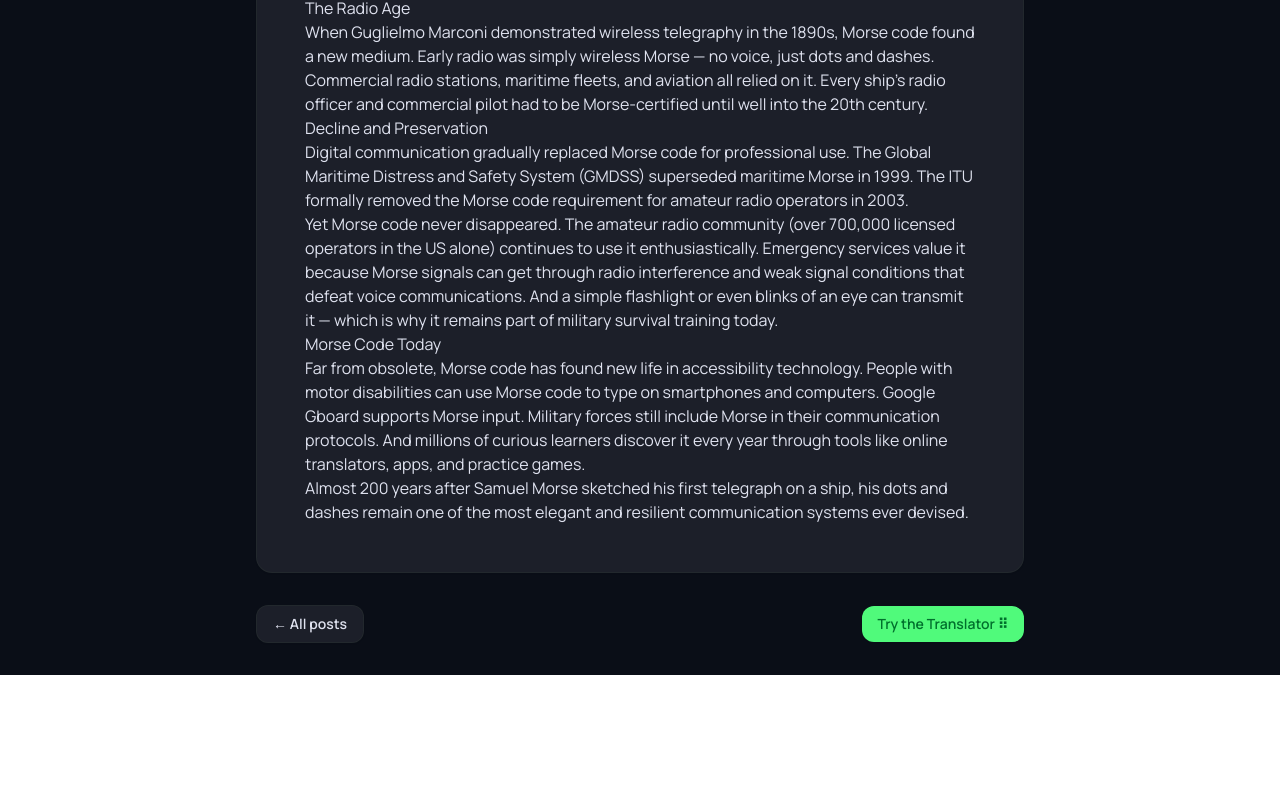
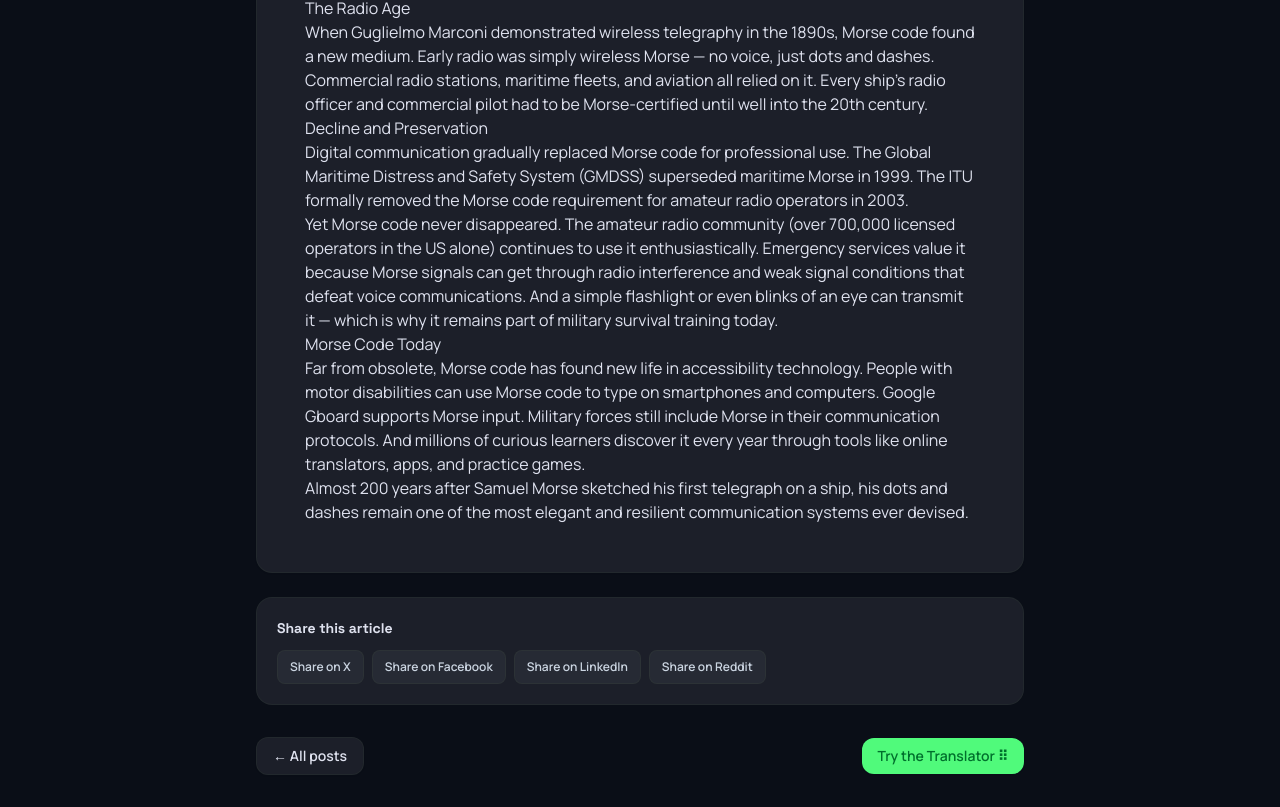
Before and after one commit to sandaru3n/Morse-Code-World, a Next.js app: page /blog/history-of-morse-code in a window 1280 px wide. Shown: the part 1717-2524 px from the top of the page. Before the commit the page ends 2392 px from the top, so only its background shows below. Built offline with nearby package versions, Linux system fonts and the light colour scheme; no server answers.

Commit message:
added more social option to blog

```diff
--- a/app/blog/[slug]/page.tsx
+++ b/app/blog/[slug]/page.tsx
@@ -1,9 +1,13 @@
 import type { Metadata } from "next";
 import { notFound } from "next/navigation";
 import Link from "next/link";
+import { BlogShare } from "@/components/blog/BlogShare";
 import { SiteTopBar } from "@/components/SiteTopBar";
 import { getPostBySlug, getAllSlugs } from "@/lib/blog";
 import { absoluteUrl, SITE_NAME } from "@/lib/site";
+
+const MAX_META_KEYWORDS = 5;
+const OG_IMAGE = "/favicon/android-chrome-512x512.png";
 
 type Props = { params: Promise<{ slug: string }> };
 
@@ -17,18 +21,35 @@ export async function generateMetadata({ params }: Props): Promise<Metadata> {
   if (!post) return {};
 
   const url = absoluteUrl(`/blog/${post.slug}`);
+  const keywords = post.tags.slice(0, MAX_META_KEYWORDS);
+
   return {
     alternates: { canonical: `/blog/${post.slug}` },
     title: `${post.title} | ${SITE_NAME}`,
     description: post.description,
-    keywords: post.tags,
+    keywords,
     openGraph: {
       type: "article",
       url,
       title: post.title,
       description: post.description,
       publishedTime: post.date,
-      tags: post.tags
+      siteName: SITE_NAME,
+      images: [
+        {
+          url: OG_IMAGE,
+          width: 512,
+          height: 512,
+          alt: post.title
+        }
+      ],
+      tags: keywords
+    },
+    twitter: {
+      card: "summary",
+      title: post.title,
+      description: post.description,
+      images: [OG_IMAGE]
     },
     other: { "Content-Language": "en" }
   };
@@ -123,7 +144,7 @@ export default async function BlogPostPage({ params }: Props) {
             <header className="mb-8">
               {/* Cover graphic */}
               <div className={`mb-6 flex h-36 items-center justify-center rounded-2xl bg-gradient-to-br ${post.coverGradient} sm:h-44`}>
-                <span className="text-7xl drop-shadow-md" role="img" aria-hidden="true">
+                <span className="text-7xl drop-shadow-md" role="img" aria-label={post.title}>
                   {post.coverEmoji}
                 </span>
               </div>
@@ -171,6 +192,8 @@ export default async function BlogPostPage({ params }: Props) {
               <Content />
             </article>
 
+            <BlogShare slug={post.slug} title={post.title} />
+
             {/* Footer nav */}
             <div className="mt-8 flex items-center justify-between">
               <Link
--- /dev/null
+++ b/app/blog/layout.tsx
@@ -0,0 +1,3 @@
+export default function BlogLayout({ children }: { children: React.ReactNode }) {
+  return children;
+}
--- a/app/globals.css
+++ b/app/globals.css
@@ -194,6 +194,11 @@
     @apply font-semibold text-neutral-900 dark:text-on-surface;
   }
 
+  /* Visual emphasis without extra <strong> tags (SEO) */
+  .prose-content .prose-emphasis {
+    @apply font-semibold text-neutral-900 dark:text-on-surface;
+  }
+
   .prose-content em {
     @apply italic text-neutral-800 dark:text-slate-200;
   }
--- a/components/SiteTopBar.tsx
+++ b/components/SiteTopBar.tsx
@@ -511,7 +511,7 @@ export function SiteTopBar({ locale: localeProp }: { locale?: TopBarLocale }) {
           >
             <img
               src="/favicon/android-chrome-192x192.png"
-              alt=""
+              alt="Morse Code World logo"
               width={40}
               height={40}
               fetchPriority="high"
--- /dev/null
+++ b/components/blog/BlogShare.tsx
@@ -0,0 +1,56 @@
+import { absoluteUrl } from "@/lib/site";
+
+type Props = {
+  slug: string;
+  title: string;
+};
+
+export function BlogShare({ slug, title }: Props) {
+  const pageUrl = absoluteUrl(`/blog/${slug}`);
+  const encodedUrl = encodeURIComponent(pageUrl);
+  const encodedTitle = encodeURIComponent(title);
+
+  const links = [
+    {
+      label: "Share on X",
+      href: `https://twitter.com/intent/tweet?url=${encodedUrl}&text=${encodedTitle}`
+    },
+    {
+      label: "Share on Facebook",
+      href: `https://www.facebook.com/sharer/sharer.php?u=${encodedUrl}`
+    },
+    {
+      label: "Share on LinkedIn",
+      href: `https://www.linkedin.com/sharing/share-offsite/?url=${encodedUrl}`
+    },
+    {
+      label: "Share on Reddit",
+      href: `https://www.reddit.com/submit?url=${encodedUrl}&title=${encodedTitle}`
+    }
+  ];
+
+  return (
+    <section
+      className="mt-6 rounded-2xl border border-slate-200/80 bg-white p-4 dark:border-outline-variant/20 dark:bg-surface-container sm:p-5"
+      aria-label="Share this article"
+    >
+      <h2 className="font-headline text-sm font-bold text-neutral-900 dark:text-on-surface">
+        Share this article
+      </h2>
+      <ul className="mt-3 flex flex-wrap gap-2">
+        {links.map(({ label, href }) => (
+          <li key={label}>
+            <a
+              href={href}
+              target="_blank"
+              rel="noopener noreferrer"
+              className="inline-flex items-center rounded-lg border border-slate-200/80 bg-slate-50 px-3 py-2 font-label text-xs font-semibold text-slate-700 transition-colors hover:border-emerald-300 hover:bg-emerald-50 hover:text-emerald-800 dark:border-outline-variant/25 dark:bg-surface-container-high dark:text-slate-300 dark:hover:border-primary-container/40 dark:hover:bg-primary-container/10 dark:hover:text-primary-container"
+            >
+              {label}
+            </a>
+          </li>
+        ))}
+      </ul>
+    </section>
+  );
+}
--- a/lib/blog/posts/how-to-learn-morse-code.tsx
+++ b/lib/blog/posts/how-to-learn-morse-code.tsx
@@ -15,7 +15,7 @@ export const post: BlogPost = {
   date: "2026-05-22",
   readingTime: 8,
   category: "Learning",
-  tags: ["learn morse code", "beginner guide", "practice", "tips"],
+  tags: ["learn morse code", "beginner guide", "morse code practice"],
   coverEmoji: "🎓",
   coverGradient: "from-emerald-500 to-teal-600",
 
@@ -64,7 +64,7 @@ export const post: BlogPost = {
         <p>
           The essential lesson is this: if you practice at full speed from the very beginning, you
           train your brain to hear Morse as rhythm rather than as a stream of dots and dashes.{" "}
-          <strong>LCWO</strong> (Learn CW Online) uses this technique and is free.
+          LCWO (Learn CW Online) uses this technique and is free.
         </p>
         <br className="prose-gap" />
 
@@ -77,19 +77,19 @@ export const post: BlogPost = {
         <br className="prose-gap" />
         <ul>
           <li>
-            <strong>A (·−)</strong>: &ldquo;a-GAIN&rdquo; — short then long
+            <span className="prose-emphasis">A (·−)</span>: &ldquo;a-GAIN&rdquo; — short then long
           </li>
           <li>
-            <strong>E (·)</strong>: &ldquo;E&rdquo; — single short dit
+            <span className="prose-emphasis">E (·)</span>: &ldquo;E&rdquo; — single short dit
           </li>
           <li>
-            <strong>T (−)</strong>: &ldquo;TEA&rdquo; — single long dah
+            <span className="prose-emphasis">T (−)</span>: &ldquo;TEA&rdquo; — single long dah
           </li>
           <li>
-            <strong>S (···)</strong>: &ldquo;SIM-ple-dit&rdquo; — three shorts
+            <span className="prose-emphasis">S (···)</span>: &ldquo;SIM-ple-dit&rdquo; — three shorts
           </li>
           <li>
-            <strong>O (−−−)</strong>: &ldquo;OH-NO-WAIT&rdquo; — three longs
+            <span className="prose-emphasis">O (−−−)</span>: &ldquo;OH-NO-WAIT&rdquo; — three longs
           </li>
         </ul>
         <br className="prose-gap" />
@@ -133,19 +133,20 @@ export const post: BlogPost = {
         <SectionHeadingSingle title="Practice Tools" />
         <ul>
           <li>
-            <strong>
-              <a href="https://morsecodeworld.org">morsecodeworld.org</a>
-            </strong>{" "}
+            <a href="https://morsecodeworld.org" className="prose-emphasis">
+              morsecodeworld.org
+            </a>{" "}
             — encode and decode text, listen to audio at any WPM
           </li>
           <li>
-            <strong>LCWO.net</strong> — Koch method trainer with detailed statistics
+            <span className="prose-emphasis">LCWO.net</span> — Koch method trainer with detailed statistics
           </li>
           <li>
-            <strong>Morse Trainer</strong> (iOS/Android) — structured lessons with gamification
+            <span className="prose-emphasis">Morse Trainer</span> (iOS/Android) — structured lessons with
+            gamification
           </li>
           <li>
-            <strong>Ham Morse</strong> — speed training used by amateur radio operators
+            <span className="prose-emphasis">Ham Morse</span> — speed training used by amateur radio operators
           </li>
         </ul>
         <br className="prose-gap" />
@@ -153,22 +154,24 @@ export const post: BlogPost = {
         <SectionHeadingSingle title="Tips That Actually Work" />
         <ul>
           <li>
-            <strong>Daily short sessions beat weekly marathons.</strong> Morse is a motor skill. Ten
-            minutes every day beats ninety minutes once a week — consistent practice builds the
-            reflex.
+            <span className="prose-emphasis">Daily short sessions beat weekly marathons.</span> Morse is a
+            motor skill. Ten minutes every day beats ninety minutes once a week — consistent practice
+            builds the reflex.
           </li>
           <li>
-            <strong>Use real content.</strong> After the first two weeks, copy actual words and
-            sentences instead of random letter drills. Your brain learns patterns from context.
+            <span className="prose-emphasis">Use real content.</span> After the first two weeks, copy
+            actual words and sentences instead of random letter drills. Your brain learns patterns from
+            context.
           </li>
           <li>
-            <strong>Don&apos;t slow down to &ldquo;see&rdquo; the dots.</strong> If you cannot keep up,
-            it is better to miss a letter than to slow down. Speed is a habit you build from day one.
+            <span className="prose-emphasis">Don&apos;t slow down to &ldquo;see&rdquo; the dots.</span> If
+            you cannot keep up, it is better to miss a letter than to slow down. Speed is a habit you
+            build from day one.
           </li>
           <li>
-            <strong>Introduce the Farnsworth method.</strong> Farnsworth spacing plays every character
-            at full speed while adding extra space between letters, so your brain has time to catch up
-            without slowing the character timing.
+            <span className="prose-emphasis">Introduce the Farnsworth method.</span> Farnsworth spacing
+            plays every character at full speed while adding extra space between letters, so your brain
+            has time to catch up without slowing the character timing.
           </li>
         </ul>
         <br className="prose-gap" />
@@ -180,16 +183,17 @@ export const post: BlogPost = {
         <br className="prose-gap" />
         <ul>
           <li>
-            <strong>1–2 weeks:</strong> Learn all letters and numbers
+            <span className="prose-emphasis">1–2 weeks:</span> Learn all letters and numbers
           </li>
           <li>
-            <strong>1 month:</strong> Copy simple sentences at 5–10 WPM
+            <span className="prose-emphasis">1 month:</span> Copy simple sentences at 5–10 WPM
           </li>
           <li>
-            <strong>3 months:</strong> Comfortable at 13–15 WPM (amateur radio basic standard)
+            <span className="prose-emphasis">3 months:</span> Comfortable at 13–15 WPM (amateur radio
+            basic standard)
           </li>
           <li>
-            <strong>6–12 months:</strong> 20+ WPM (proficient operator)
+            <span className="prose-emphasis">6–12 months:</span> 20+ WPM (proficient operator)
           </li>
         </ul>
         <br className="prose-gap" />
```
